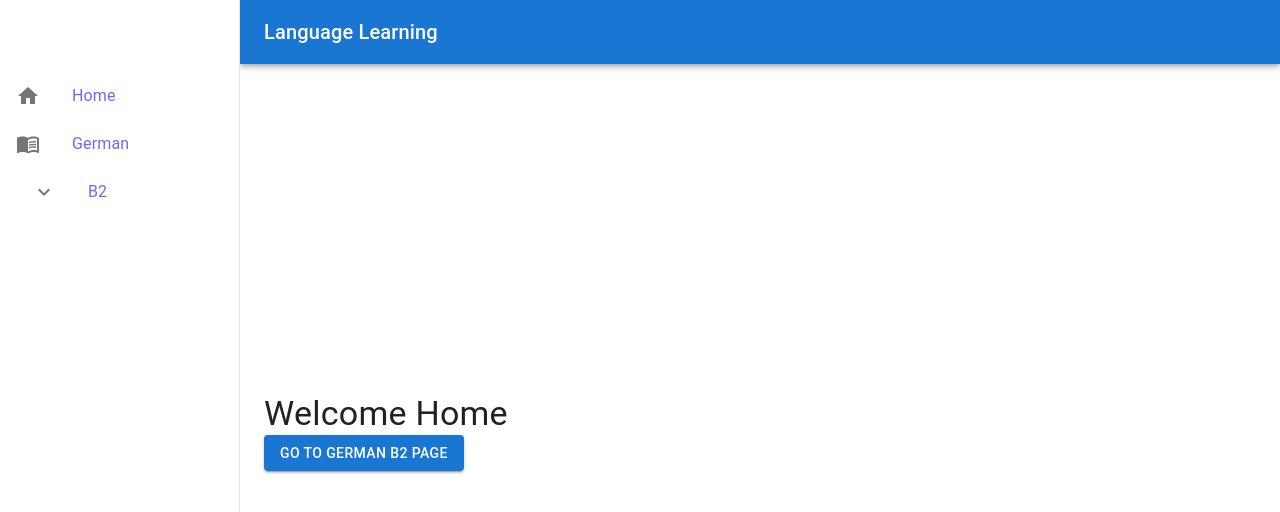
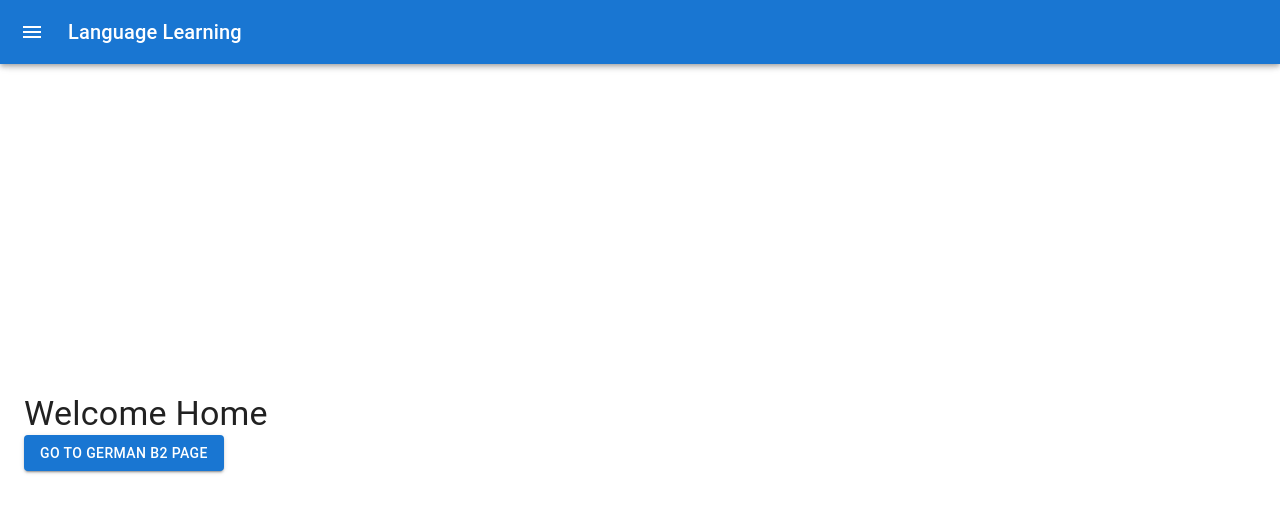
Before and after one commit to vincentheimann/drill-cards, a React (Vite) app: page / in a window 1280 px wide. Shown: the top 512 px of the page. Built offline with nearby package versions, Linux system fonts and the light colour scheme.

Commit message:
Implement a proper Top bar and Drawer

```diff
--- a/src/components/DashboardLayout.jsx
+++ b/src/components/DashboardLayout.jsx
@@ -1,5 +1,6 @@
 /* eslint-disable react/prop-types */
-import { useState } from "react";
+import * as React from "react";
+import { styled, useTheme } from "@mui/material/styles";
 import {
   Drawer,
   List,
@@ -9,30 +10,92 @@ import {
   Box,
   CssBaseline,
   Toolbar,
-  AppBar,
+  AppBar as MuiAppBar,
   Typography,
   Button,
   IconButton,
+  Divider,
 } from "@mui/material";
-import { Home, MenuBook, ExpandMore, Menu } from "@mui/icons-material"; // Import Home and Menu icons
+import {
+  Home,
+  MenuBook,
+  ExpandMore,
+  Menu as MenuIcon,
+  ChevronLeft,
+  ChevronRight,
+} from "@mui/icons-material"; // Import icons
 import { Link, useLocation } from "react-router-dom"; // Import useLocation
 import DrillCardList from "./DrillCardList"; // Import DrillCardList
 
 const drawerWidth = 240;
 
+const Main = styled("main", { shouldForwardProp: (prop) => prop !== "open" })(
+  ({ theme, open }) => ({
+    flexGrow: 1,
+    padding: theme.spacing(3),
+    transition: theme.transitions.create("margin", {
+      easing: theme.transitions.easing.sharp,
+      duration: theme.transitions.duration.leavingScreen,
+    }),
+    marginLeft: `-${drawerWidth}px`,
+    ...(open && {
+      transition: theme.transitions.create("margin", {
+        easing: theme.transitions.easing.easeOut,
+        duration: theme.transitions.duration.enteringScreen,
+      }),
+      marginLeft: 0,
+    }),
+  })
+);
+
+const AppBar = styled(MuiAppBar, {
+  shouldForwardProp: (prop) => prop !== "open",
+})(({ theme, open }) => ({
+  transition: theme.transitions.create(["margin", "width"], {
+    easing: theme.transitions.easing.sharp,
+    duration: theme.transitions.duration.leavingScreen,
+  }),
+  ...(open && {
+    width: `calc(100% - ${drawerWidth}px)`,
+    marginLeft: `${drawerWidth}px`,
+    transition: theme.transitions.create(["margin", "width"], {
+      easing: theme.transitions.easing.easeOut,
+      duration: theme.transitions.duration.enteringScreen,
+    }),
+  }),
+}));
+
+const DrawerHeader = styled("div")(({ theme }) => ({
+  display: "flex",
+  alignItems: "center",
+  padding: theme.spacing(0, 1),
+  ...theme.mixins.toolbar,
+  justifyContent: "flex-end",
+}));
+
 const DashboardLayout = ({ children }) => {
+  const theme = useTheme();
   const location = useLocation(); // Get the current location
-  const [mobileOpen, setMobileOpen] = useState(false);
+  const [open, setOpen] = React.useState(false); // Set default state to false
 
-  const handleDrawerToggle = () => {
-    setMobileOpen(!mobileOpen);
+  const handleDrawerOpen = () => {
+    setOpen(true);
+  };
+
+  const handleDrawerClose = () => {
+    setOpen(false);
   };
 
   const drawer = (
     <div>
-      <Toolbar />
+      <DrawerHeader>
+        <IconButton onClick={handleDrawerClose}>
+          {theme.direction === "ltr" ? <ChevronLeft /> : <ChevronRight />}
+        </IconButton>
+      </DrawerHeader>
+      <Divider />
       <List>
-        <ListItem button component={Link} to="/" onClick={handleDrawerToggle}>
+        <ListItem button component={Link} to="/" onClick={handleDrawerClose}>
           <ListItemIcon>
             <Home /> {/* Home icon */}
           </ListItemIcon>
@@ -42,20 +105,19 @@ const DashboardLayout = ({ children }) => {
           button
           component={Link}
           to="/german"
-          onClick={handleDrawerToggle}
+          onClick={handleDrawerClose}
         >
           <ListItemIcon>
             <MenuBook />
           </ListItemIcon>
           <ListItemText primary="German" />
         </ListItem>
-
         <ListItem
           button
           component={Link}
           to="/german/b2"
           sx={{ pl: 4 }}
-          onClick={handleDrawerToggle}
+          onClick={handleDrawerClose}
         >
           <ListItemIcon>
             <ExpandMore />
@@ -69,70 +131,40 @@ const DashboardLayout = ({ children }) => {
   return (
     <Box sx={{ display: "flex" }}>
       <CssBaseline />
-      <AppBar
-        position="fixed"
-        sx={{
-          width: { sm: `calc(100% - ${drawerWidth}px)` },
-          ml: { sm: `${drawerWidth}px` },
-        }}
-      >
+      <AppBar position="fixed" open={open}>
         <Toolbar>
           <IconButton
             color="inherit"
             aria-label="open drawer"
+            onClick={handleDrawerOpen}
             edge="start"
-            onClick={handleDrawerToggle}
-            sx={{ mr: 2, display: { sm: "none" } }}
+            sx={{ mr: 2, ...(open && { display: "none" }) }}
           >
-            <Menu />
+            <MenuIcon />
           </IconButton>
-          <Typography variant="h6" noWrap>
+          <Typography variant="h6" noWrap component="div" sx={{ flexGrow: 1 }}>
             Language Learning
           </Typography>
+          {/* <Button color="inherit">Login</Button> */}
         </Toolbar>
       </AppBar>
-
-      {/* Sidebar */}
-      <Box
-        component="nav"
-        sx={{ width: { sm: drawerWidth }, flexShrink: { sm: 0 } }}
-        aria-label="mailbox folders"
-      >
       <Drawer
-          variant="temporary"
-          open={mobileOpen}
-          onClose={handleDrawerToggle}
-          ModalProps={{
-            keepMounted: true, // Better open performance on mobile.
-          }}
         sx={{
-            display: { xs: "block", sm: "none" },
+          width: drawerWidth,
+          flexShrink: 0,
           "& .MuiDrawer-paper": {
+            width: drawerWidth,
             boxSizing: "border-box",
-              width: drawerWidth,
           },
         }}
+        variant="persistent"
+        anchor="left"
+        open={open}
       >
         {drawer}
       </Drawer>
-        <Drawer
-          variant="permanent"
-          sx={{
-            display: { xs: "none", sm: "block" },
-            "& .MuiDrawer-paper": {
-              boxSizing: "border-box",
-              width: drawerWidth,
-            },
-          }}
-          open
-        >
-          {drawer}
-        </Drawer>
-      </Box>
-
-      {/* Main content */}
-      <Box component="main" sx={{ flexGrow: 1, p: 3 }}>
-        <Toolbar />
+      <Main open={open}>
+        <DrawerHeader />
         {location.pathname === "/" ? (
           <>
             <Typography variant="h4">Welcome Home</Typography>
@@ -152,7 +184,7 @@ const DashboardLayout = ({ children }) => {
         ) : (
           children
         )}
-      </Box>
+      </Main>
     </Box>
   );
 };
```
Lines whose indentation alone changed are shown as unchanged.
